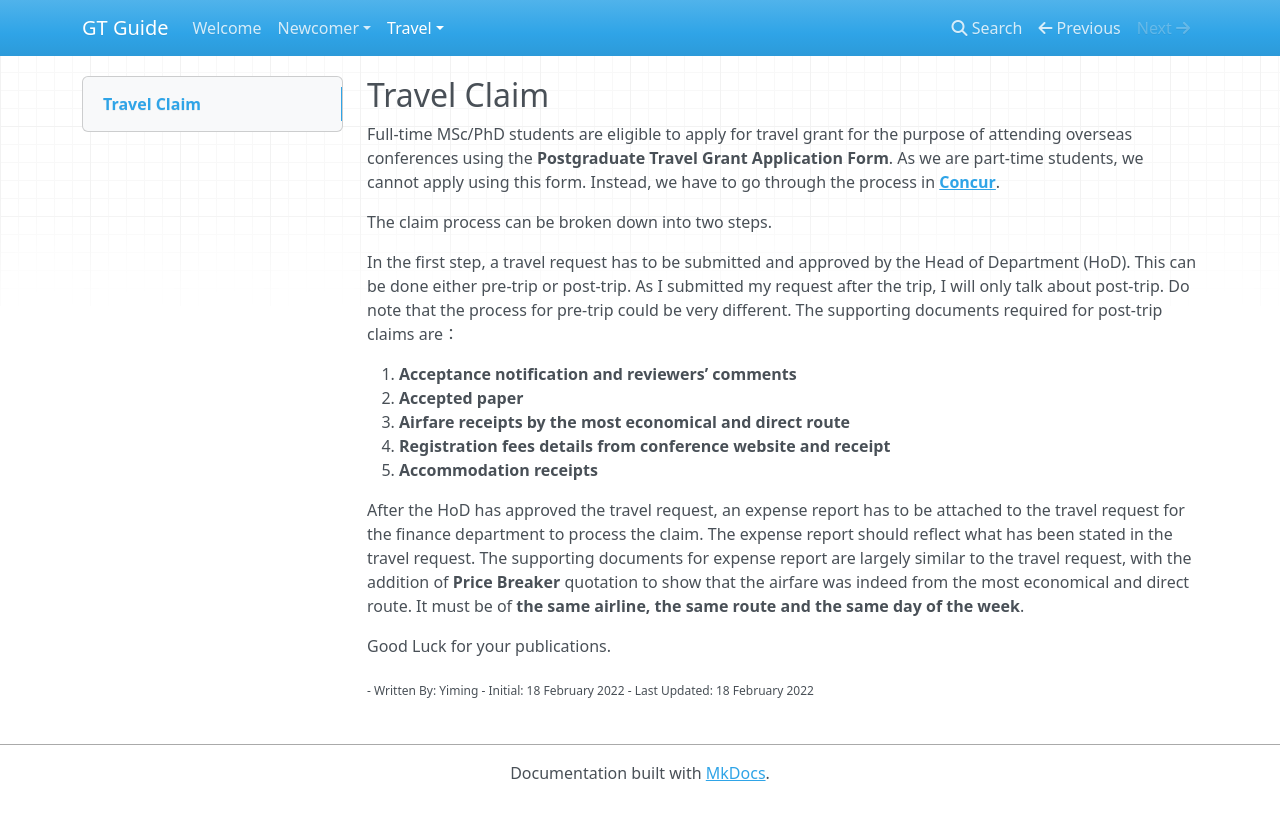
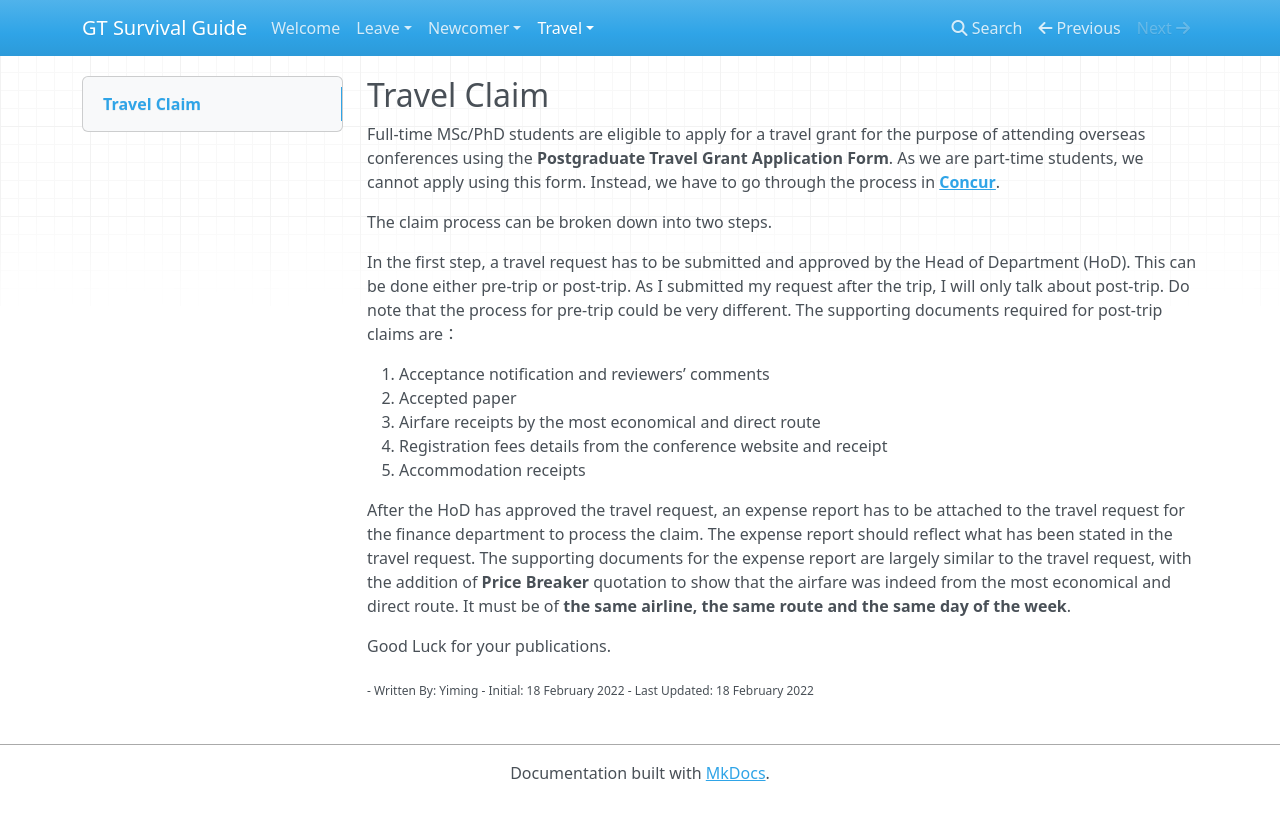
Before and after one commit to anisyusof-sc/nus-soc-gt-guide, an MkDocs documentation site: the page built from docs/travel/travel-claim.md, in a window 1280 px wide. Shown: the top 820 px of the page. Built offline with MkDocs 1.6.1, drawn with Linux system fonts in a browser that asks for light colours; nearby versions of some CDN libraries.

```diff
--- a/docs/travel/travel-claim.md
+++ b/docs/travel/travel-claim.md
@@ -4,19 +4,19 @@ output: html_document
 
 ## Travel Claim
 
-Full-time MSc/PhD students are eligible to apply for travel grant for the purpose of attending overseas conferences using the **Postgraduate Travel Grant Application Form**. As we are part-time students, we cannot apply using this form. Instead, we have to go through the process in [**Concur**][id].
+Full-time MSc/PhD students are eligible to apply for a travel grant for the purpose of attending overseas conferences using the **Postgraduate Travel Grant Application Form**. As we are part-time students, we cannot apply using this form. Instead, we have to go through the process in [**Concur**][id].
 
 The claim process can be broken down into two steps.
 
 In the first step, a travel request has to be submitted and approved by the Head of Department (HoD). This can be done either pre-trip or post-trip. As I submitted my request after the trip, I will only talk about post-trip. Do note that the process for pre-trip could be very different. The supporting documents required for post-trip claims are：
 
-1. **Acceptance notification and reviewers’ comments**
-2. **Accepted paper**
-3. **Airfare receipts by the most economical and direct route**
-4. **Registration fees details from conference website and receipt**
-5. **Accommodation receipts**
+1. Acceptance notification and reviewers’ comments
+2. Accepted paper
+3. Airfare receipts by the most economical and direct route
+4. Registration fees details from the conference website and receipt
+5. Accommodation receipts
 
-After the HoD has approved the travel request, an expense report has to be attached to the travel request for the finance department to process the claim. The expense report should reflect what has been stated in the travel request. The supporting documents for expense report are largely similar to the travel request, with the addition of **Price Breaker** quotation to show that the airfare was indeed from the most economical and direct route. It must be of **the same airline, the same route and the same day of the week**.
+After the HoD has approved the travel request, an expense report has to be attached to the travel request for the finance department to process the claim. The expense report should reflect what has been stated in the travel request. The supporting documents for the expense report are largely similar to the travel request, with the addition of **Price Breaker** quotation to show that the airfare was indeed from the most economical and direct route. It must be of **the same airline, the same route and the same day of the week**.
 
 Good Luck for your publications.
 
--- a/mkdocs.yml
+++ b/mkdocs.yml
@@ -1 +1 @@
-site_name: GT Guide
+site_name: GT Survival Guide
```
Also changed, not shown: README.md (+7 -2 lines), docs/index.md (+6 -1 lines), docs/leave/teaching-relief.md (added, +20 -0 lines), docs/newcomer/apply-fee-subsidy.md (+4 -4 lines).
